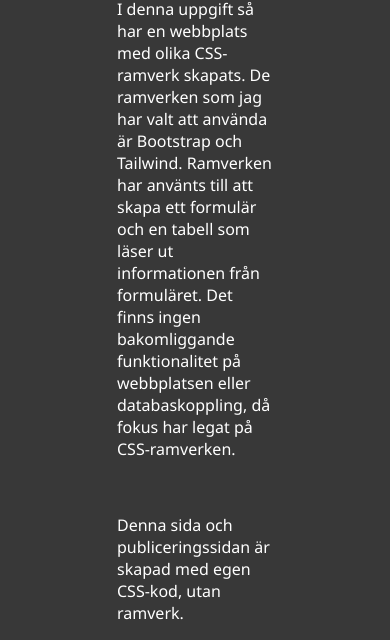
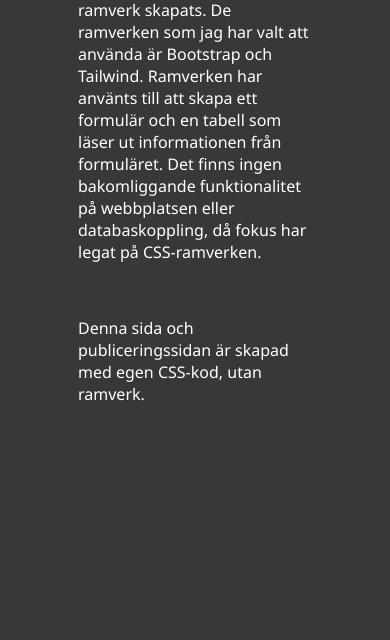
Before and after one commit to stinaRamona/Moment1Fullstack, a website built with Parcel: page src/index.html in a window 390 px wide. Shown: the part 290-930 px from the top of the page. After the commit the page ends 844 px from the top, so only its background shows below. Built offline with nearby package versions, Linux system fonts and the light colour scheme.

Commit message:
Gjort det lättare att läsa text vid små skärmar

```diff
--- a/src/css/main.css
+++ b/src/css/main.css
@@ -62,6 +62,11 @@ a:hover {
 
 /*Media-query för mindre skärm */
 @media (max-width:900px){
+
+    main {
+        max-width: 60%;
+    }
+
     #navList li {
         display: block;
     }
```
Also changed, not shown: 2 other files.
